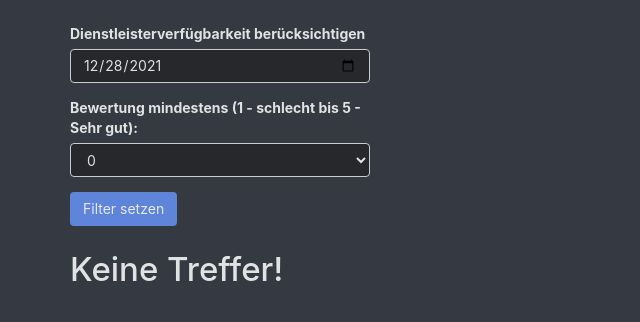
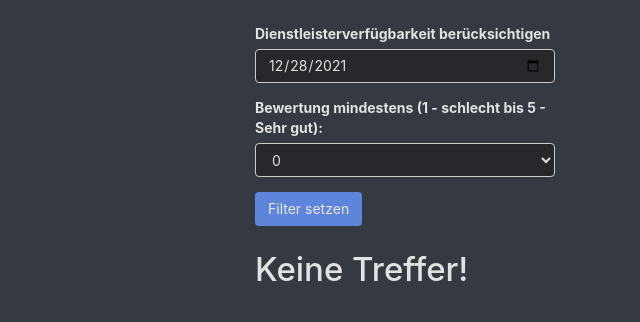
Before and after one commit to YannickMetz/Anwendungsprojekt, a Flask app: page /search/1 in a window 1280 px wide. Shown: the part 51-373 px from the top of the page, without its empty margins (0-640 px from the left). Run offline with Flask 2, Linux system fonts and the light colour scheme; the visitor is signed in with stand-in values (Sample User, id 1); data comes from the database, SQL or seed files in the repository; data that the repository does not hold is empty; some libraries are stand-ins or nearby versions.

Commit message:
update requriements.txt

```diff
--- a/app/static/mystyle.css
+++ b/app/static/mystyle.css
@@ -39,7 +39,7 @@ h1 {
 .container-standard{
     padding-top: 25px;
     padding-bottom: 25px;
-    max-width: 2000px;
+    max-width: 800px;
 }
 
 
```
Also changed, not shown: requirements.txt (+28 -26 lines).
